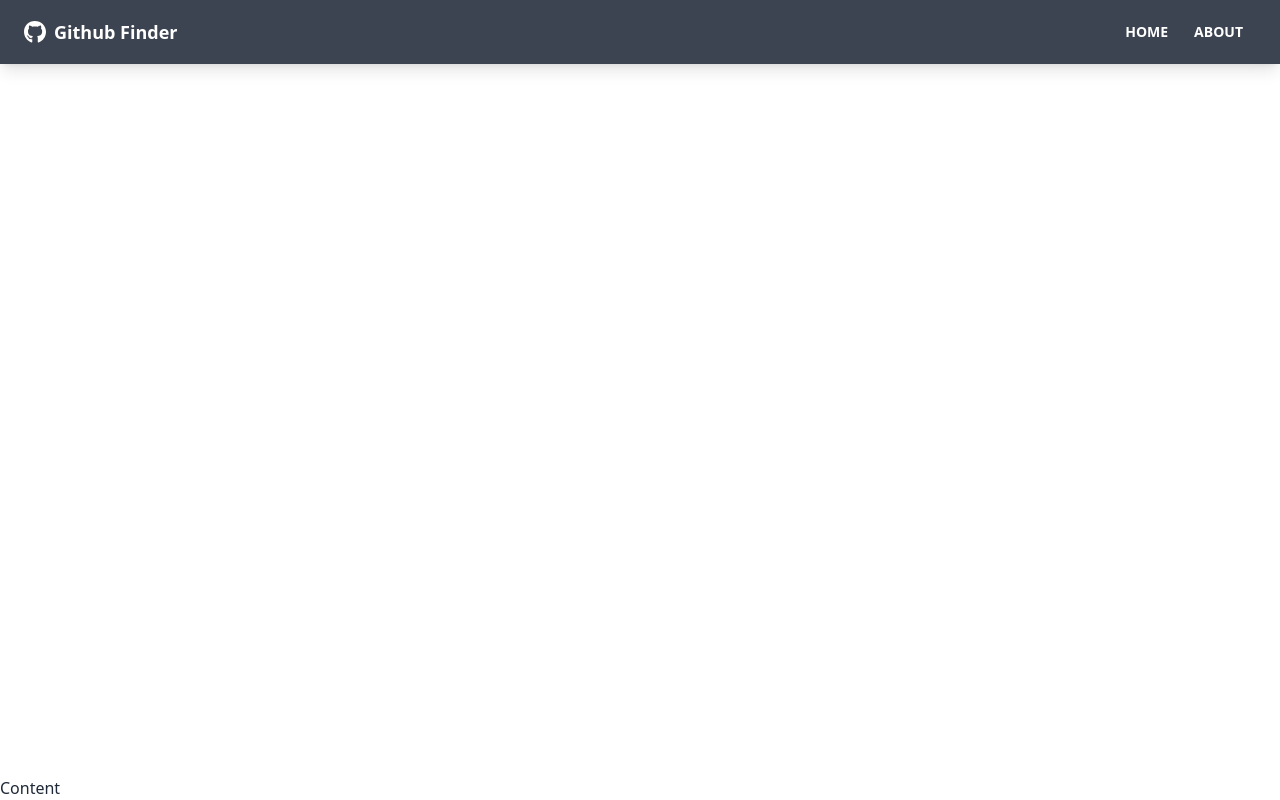
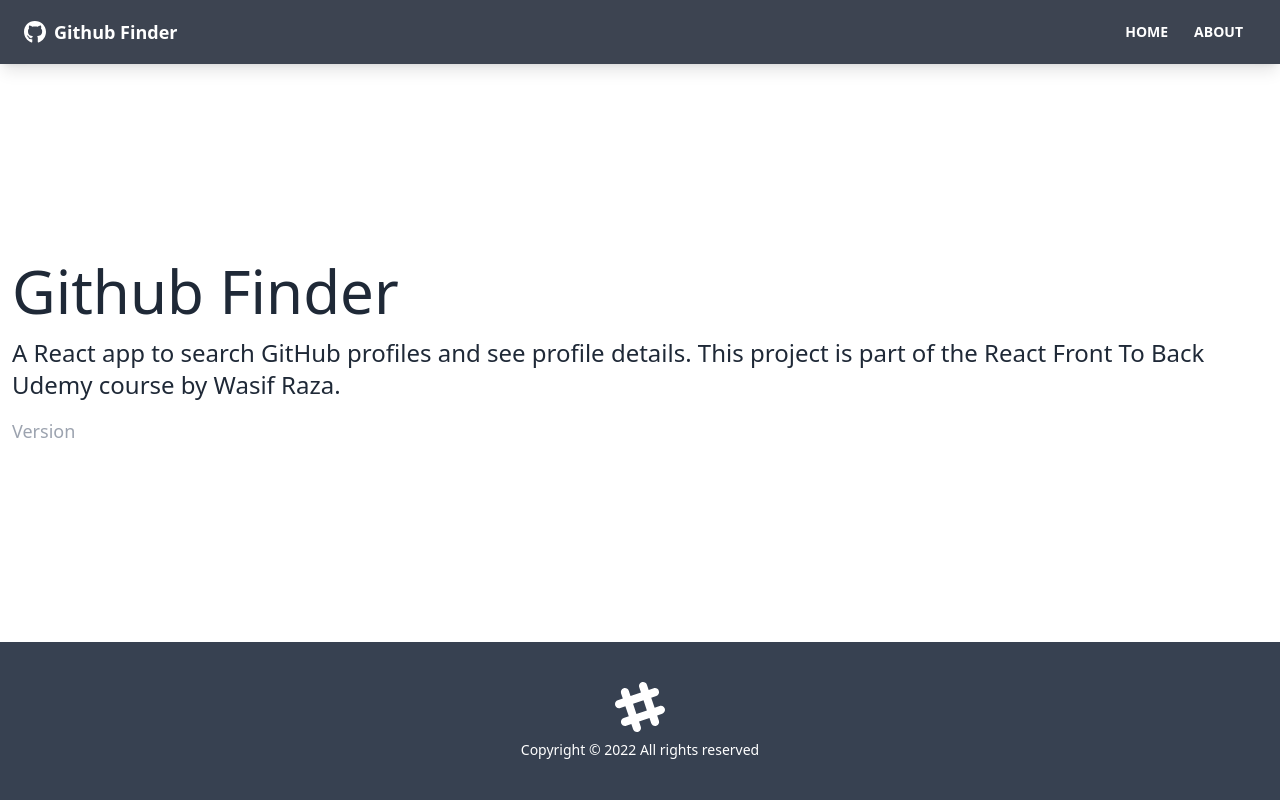
Before and after one commit to WasifRaza909/react-github-finder-2, a React (Create React App) app: page /about in a window 1280 px wide. Built offline with nearby package versions, Linux system fonts and the light colour scheme; the HTML template or start-up script is replaced by a standard one.

Commit message:
Created Footer and Routes for all pages

```diff
--- a/src/App.js
+++ b/src/App.js
@@ -1,12 +1,25 @@
 import { BrowserRouter as Router, Routes, Route } from 'react-router-dom';
 import Navbar from './components/layout/Navbar';
+import Footer from './components/layout/Footer';
+import Home from './pages/Home';
+import About from './pages/About';
+import NotFound from './pages/NotFound';
 
 function App() {
   return (
     <Router>
       <div className="flex flex-col justify-between h-screen">
         <Navbar />
-        <main>Content</main>
+        <main className="container mx-auto px-3 pb-12">
+          <Routes>
+            <Route path="/" element={<Home />} />
+            <Route path="/about" element={<About />} />
+            <Route path="/notfound" element={<NotFound />} />
+            {/*If a path doesn't exist*/}
+            <Route path="/*" element={<NotFound />} />{' '}
+          </Routes>
+        </main>
+        <Footer />
       </div>
     </Router>
   );
--- /dev/null
+++ b/src/components/layout/Footer.jsx
@@ -0,0 +1,24 @@
+function Footer() {
+  const footerYear = new Date().getFullYear();
+
+  return (
+    <div className="footer p-10 bg-gray-700 text-primary-content footer-center">
+      <div>
+        <svg
+          width="50"
+          height="50"
+          viewBox="0 0 24 24"
+          xmlns="http://www.w3.org/2000/svg"
+          fillRule="evenodd"
+          clipRule="evenodd"
+          className="inline-block fill-current"
+        >
+          <path d="M22.672 15.226l-2.432.811.841 2.515c.33 1.019-.209 2.127-1.23 2.456-1.15.325-2.148-.321-2.463-1.226l-.84-2.518-5.013 1.677.84 2.517c.391 1.203-.434 2.542-1.831 2.542-.88 0-1.601-.564-1.86-1.314l-.842-2.516-2.431.809c-1.135.328-2.145-.317-2.463-1.229-.329-1.018.211-2.127 1.231-2.456l2.432-.809-1.621-4.823-2.432.808c-1.355.384-2.558-.59-2.558-1.839 0-.817.509-1.582 1.327-1.846l2.433-.809-.842-2.515c-.33-1.02.211-2.129 1.232-2.458 1.02-.329 2.13.209 2.461 1.229l.842 2.515 5.011-1.677-.839-2.517c-.403-1.238.484-2.553 1.843-2.553.819 0 1.585.509 1.85 1.326l.841 2.517 2.431-.81c1.02-.33 2.131.211 2.461 1.229.332 1.018-.21 2.126-1.23 2.456l-2.433.809 1.622 4.823 2.433-.809c1.242-.401 2.557.484 2.557 1.838 0 .819-.51 1.583-1.328 1.847m-8.992-6.428l-5.01 1.675 1.619 4.828 5.011-1.674-1.62-4.829z"></path>
+        </svg>
+        <p>Copyright &copy; {footerYear} All rights reserved</p>
+      </div>
+    </div>
+  );
+}
+
+export default Footer;
--- /dev/null
+++ b/src/pages/About.jsx
@@ -0,0 +1,22 @@
+function About() {
+  return (
+    <>
+      <h1 className="text-6xl mb-4">Github Finder</h1>
+
+      <p className="mb-4 text-2xl font-light">
+        A React app to search GitHub profiles and see profile details. This
+        project is part of the
+        <a> React Front To Back</a> Udemy course by
+        <strong>
+          <a> Wasif Raza</a>
+        </strong>
+        .
+      </p>
+      <p className="text-lg text-gray-400">
+        Version <span className="text-white">1.0.0</span>
+      </p>
+    </>
+  );
+}
+
+export default About;
--- /dev/null
+++ b/src/pages/Home.jsx
@@ -0,0 +1,9 @@
+function Home() {
+  return (
+    <div>
+      <h1 className="text-6xl">Welcome</h1>
+    </div>
+  );
+}
+
+export default Home;
--- /dev/null
+++ b/src/pages/NotFound.jsx
@@ -0,0 +1,21 @@
+import { FaHome } from 'react-icons/fa';
+import { Link } from 'react-router-dom';
+
+function NotFound() {
+  return (
+    <div className="hero">
+      <div className="text-center hero-content">
+        <div className="max-w-lg">
+          <h1 className="text-8xl font-bold mb-8">Oops!</h1>
+          <p className="text-5xl mb-8">404 - Page not found!</p>
+          <Link to="/" className="btn btn-primary btn-lg">
+            <FaHome className="mr-2" />
+            Back To Home
+          </Link>
+        </div>
+      </div>
+    </div>
+  );
+}
+
+export default NotFound;
```
